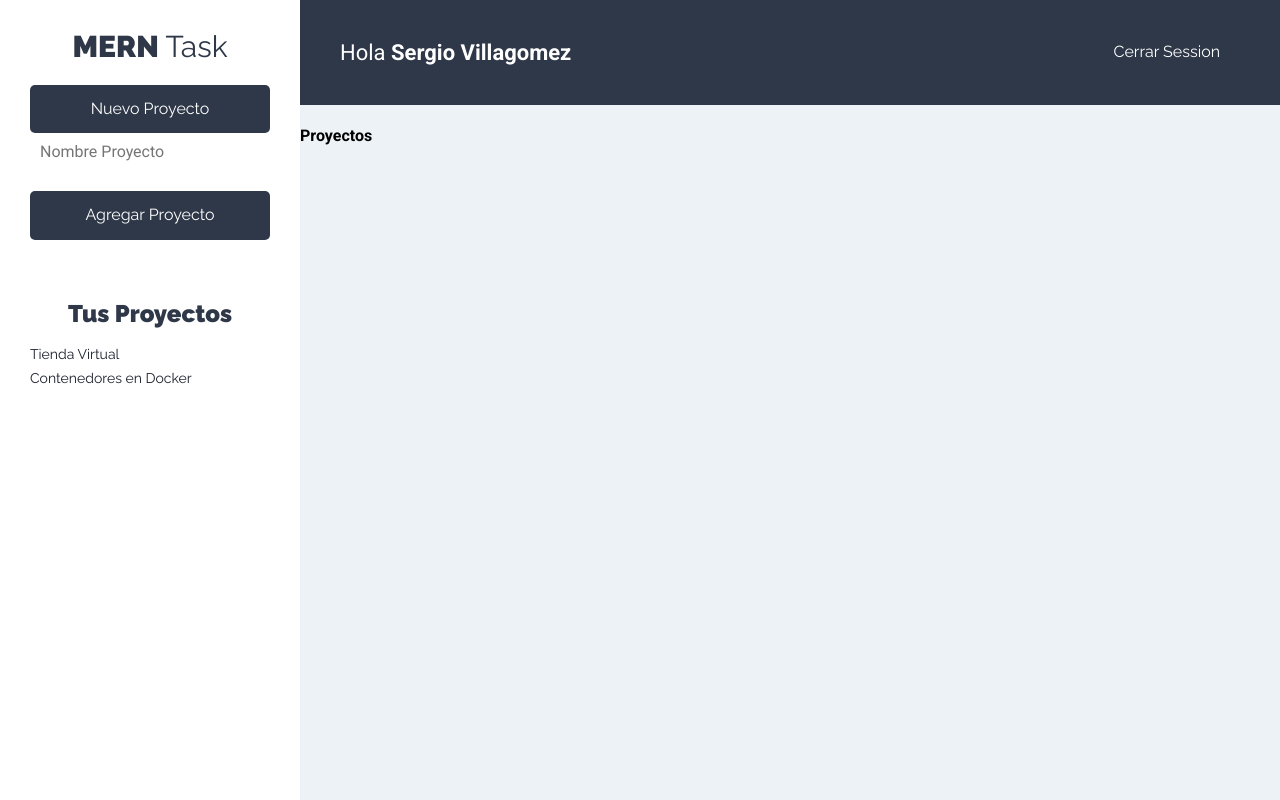
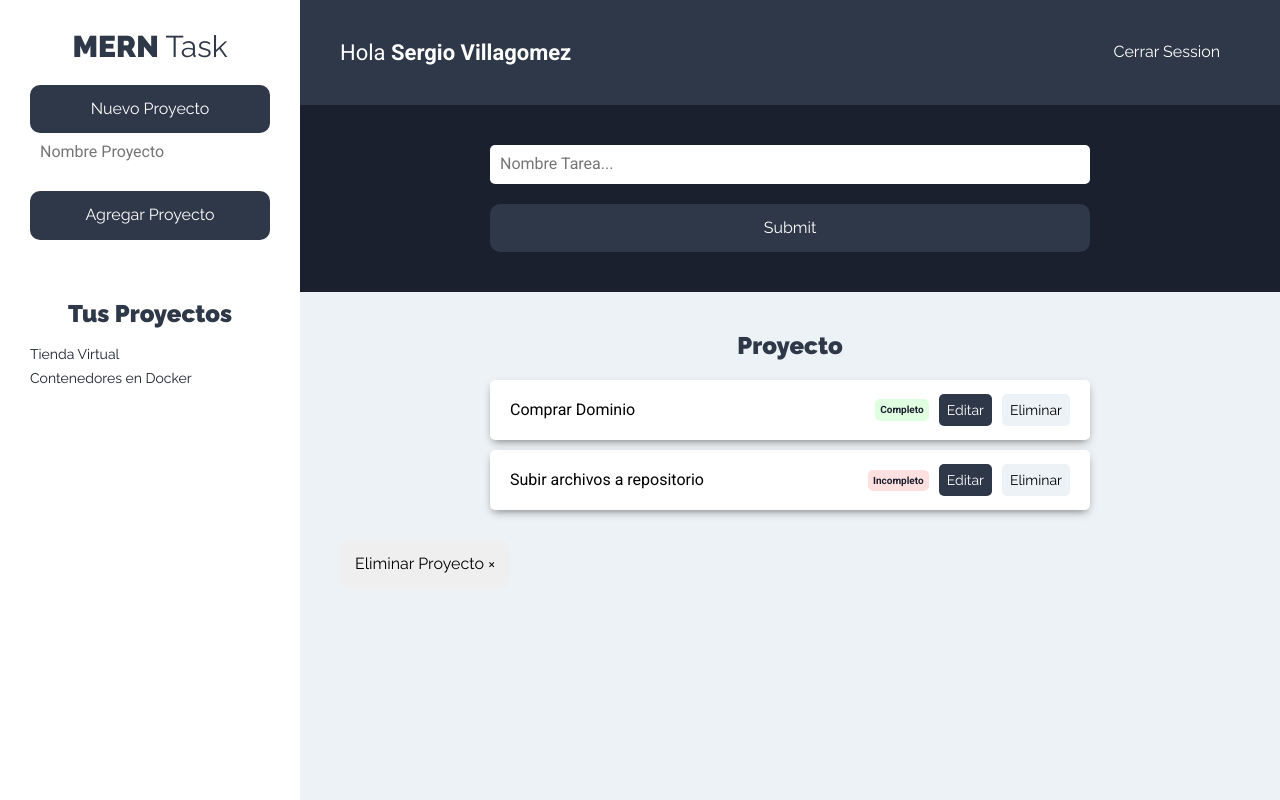
Before and after one commit to smavo/MERN-STACK, a React (Create React App) app in the folder Frontend/: page /proyectos in a window 1280 px wide. Built offline with nearby package versions, Linux system fonts and the light colour scheme.

Commit message:
Feat: Maquetando la seccion tareas

```diff
--- a/Frontend/src/Components/proyect/proyectos.jsx
+++ b/Frontend/src/Components/proyect/proyectos.jsx
@@ -1,7 +1,8 @@
 import React from 'react'
 import Sidebar from '../layout/Sidebar';
 import Barra from '../layout/Barra';
-
+import FormTarea from '../../tareas/FormTarea';
+import ListadoTareas from '../../tareas/ListadoTareas';
 const Proyectos = () => {
     return (
         <div className="contenedor-app">
@@ -10,7 +11,10 @@ const Proyectos = () => {
             <div className="seccion-principal">
             <Barra/>
             <main>
-                <h4>Proyectos</h4>
+                <FormTarea />
+                <div className="contenedor-tareas">
+                    <ListadoTareas />
+                </div>
             </main>
             </div>
         </div>
--- a/Frontend/src/index.css
+++ b/Frontend/src/index.css
@@ -77,6 +77,7 @@ a {
   border-radius: .5rem;
   border: none;
   transition: background-color .3s ease;
+  border-radius: 10px;
 }
 .btn:hover {
   cursor: pointer;
@@ -90,6 +91,7 @@ a {
 }
 .btn-secundario {
   background-color: var(--gris1);
+  border-radius: 8px;
 }
 .btn-block {
   display: block;
@@ -265,6 +267,7 @@ aside  {
   font-size:1.4rem;
   border-radius: 0;
   margin: 0;
+  border-radius: 5px;
 }
 
 .estado {
--- /dev/null
+++ b/Frontend/src/tareas/FormTarea.jsx
@@ -0,0 +1,25 @@
+import React from 'react'
+
+const FormTarea = () => {
+    return (
+        <div className="formulario">
+            <form action="">
+                <div className="contenedor-input">
+                    <input type="text" className="input-text"
+                    placeholder="Nombre Tarea..."
+                    name="nombre"
+                    />
+                </div>
+                <div className="contenedor-input">
+                    <input
+                        type="submit"
+                        className="btn btn-primario btn-submit btn-block"
+
+                    />
+                </div>
+            </form>
+        </div>
+     );
+}
+
+export default FormTarea;
--- /dev/null
+++ b/Frontend/src/tareas/ListadoTareas.jsx
@@ -0,0 +1,37 @@
+import React, { Fragment } from 'react'
+import Tarea from './Tarea';
+
+const ListadoTarea = () => {
+
+    const tareasproyecto = [
+        {nombre: 'Comprar Dominio', estado: true},
+        {nombre: 'Subir archivos a repositorio', estado: false}
+
+    ]
+
+    return (
+        <Fragment>
+            <h2>Proyecto</h2>
+            <ul className="listado-tareas">
+            {tareasproyecto.length === 0
+                    ? (<li className="tarea"><p>No hay tareas</p></li>)
+                    : (<li>
+                        {tareasproyecto.map(tareas => (
+                       <Tarea props={tareas} />
+                    ))}
+                    </li>)
+                }
+
+            </ul>
+
+            <button
+                type="button"
+                className="btn btn-eliminar"
+
+            >Eliminar Proyecto &times;</button>
+
+        </Fragment>
+     );
+}
+
+export default ListadoTarea;
--- /dev/null
+++ b/Frontend/src/tareas/Tarea.jsx
@@ -0,0 +1,44 @@
+import React from 'react'
+
+const Tarea = ({props}) => {
+    return (
+        <li className="tarea sombra">
+            <p>{props.nombre}</p>
+            <div className="estado">
+                {props.estado
+                    ?  (
+                        <button
+                            type="button"
+                            className="completo"
+
+                        >Completo</button>
+                    )
+                    :
+                    (
+                        <button
+                            type="button"
+                            className="incompleto"
+
+                        >Incompleto</button>
+                    )
+                }
+            </div>
+
+            <div className="acciones">
+                <button
+                    type="button"
+                    className="btn btn-primario"
+
+                >Editar</button>
+
+                <button
+                    type="button"
+                    className="btn btn-secundario"
+
+                >Eliminar</button>
+            </div>
+        </li>
+     );
+}
+
+export default Tarea;
```
Also changed, not shown: 1 other file (tests, documents, lock files or other folders).
